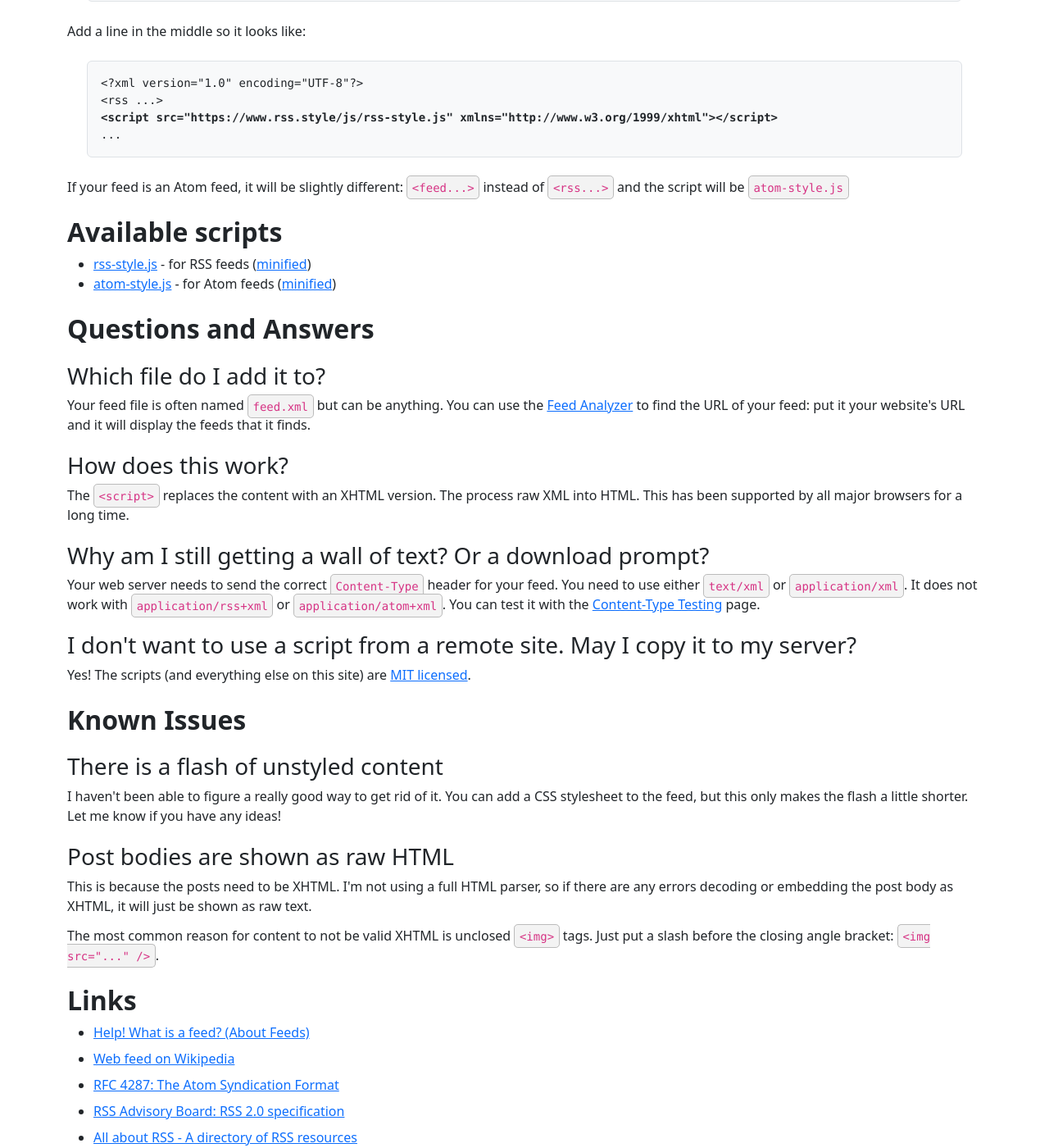
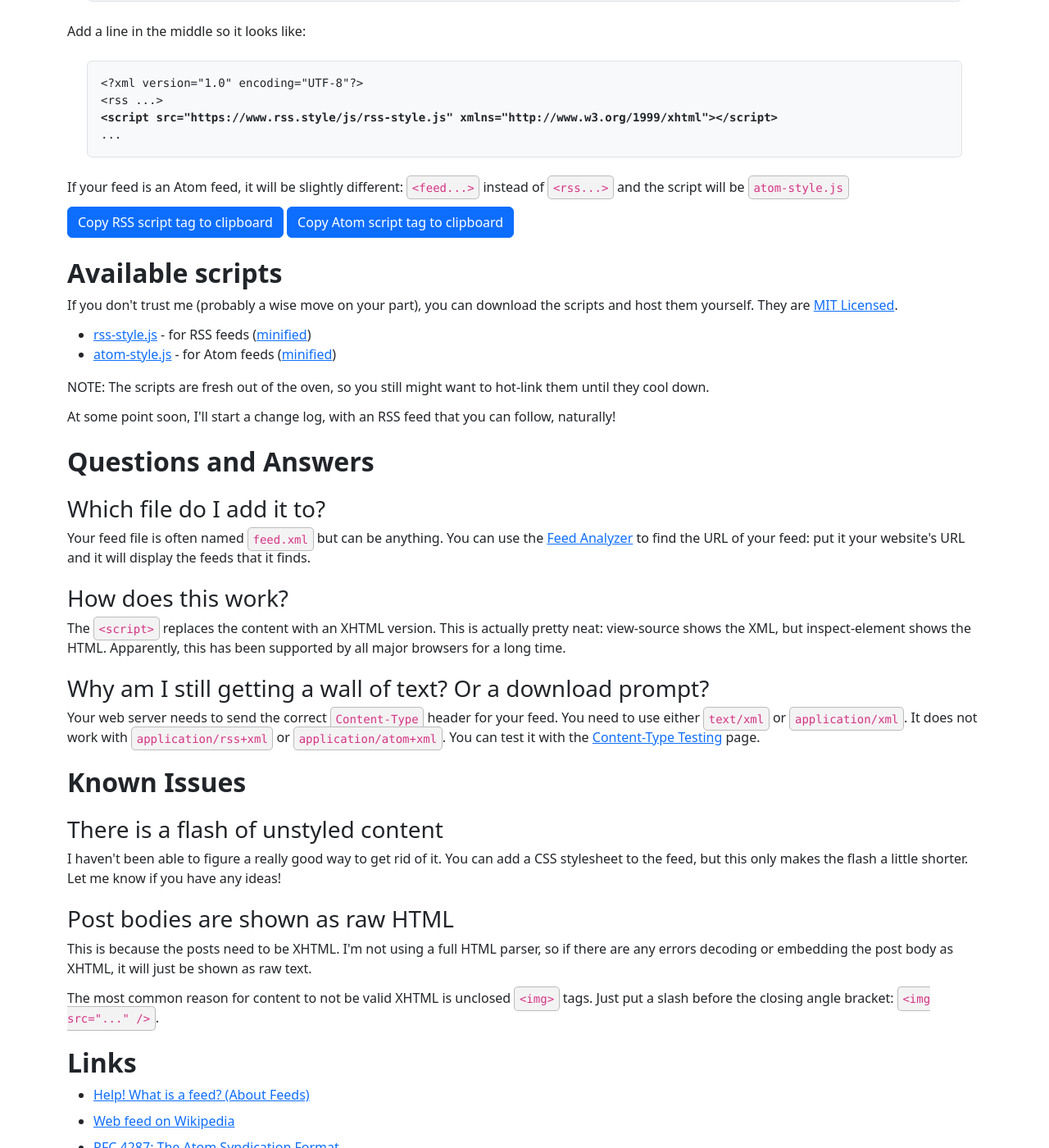
Before and after one commit to fileformat/rss.style, a Jekyll site: the page built from docs/index.html, in a window 1280 px wide and 1400 px high, scrolled down 827 px. Shown: the whole window at 82% size. Built offline with Jekyll 4.4.1, drawn with Linux system fonts in a browser that asks for light colours; some web fonts are replaced; comment, search, counter and statistics services are not loaded.

Commit message:
Home page improvements

```diff
--- a/docs/index.html
+++ b/docs/index.html
@@ -64,12 +64,33 @@ h1: RSS Style
 
 <p>If your feed is an Atom feed, it will be slightly different: <code>&lt;feed...&gt;</code> instead of <code>&lt;rss...&gt;</code> and the script will be <code>atom-style.js</code></p>
 
+<p>
+    <button class="btn btn-primary"
+        onclick="navigator.clipboard.writeText('&lt;script src=&quot;https://www.rss.style/js/rss-style.js&quot; xmlns=&quot;http://www.w3.org/1999/xhtml&quot;&gt;&lt;/script&gt;');">
+        Copy RSS script tag to clipboard
+    </button>
+
+    <button class="btn btn-primary"
+        onclick="navigator.clipboard.writeText('&lt;script src=&quot;https://www.rss.style/js/atom-style.js&quot; xmlns=&quot;http://www.w3.org/1999/xhtml&quot;&gt;&lt;/script&gt;')">
+        Copy Atom script tag to clipboard
+    </button>
+</p>
+
 <h2 id="available_scripts">Available scripts</h2>
+
+<p>
+    If you don't trust me (probably a wise move on your part), you can download the scripts and host them yourself.
+    They are <a href="https://github.com/fileformat/rss.style/blob/main/LICENSE.txt">MIT Licensed</a>.
+</p>
 
 <ul>
     <li><a href="/js/rss-style.js">rss-style.js</a> - for RSS feeds (<a href="/js/rss-style.min.js">minified</a>)</li>
     <li><a href="/js/atom-style.js">atom-style.js</a> - for Atom feeds (<a href="/js/atom-style.min.js">minified</a>)</li>
 </ul>
+
+<p>NOTE: The scripts are fresh out of the oven, so you still might want to hot-link them until they cool down.</p>
+
+<p>At some point soon, I'll start a change log, with an RSS feed that you can follow, naturally!</p>
 
 <h2>Questions and Answers</h2>
 
@@ -82,8 +103,9 @@ h1: RSS Style
 
 <h3>How does this work?</h3>
 <p>
-    The <code>&lt;script&gt;</code> replaces the content with an XHTML version.  The process
-    raw XML into HTML. This has been supported by all major browsers for a long time.
+    The <code>&lt;script&gt;</code> replaces the content with an XHTML version.
+    This is actually pretty neat: view-source shows the XML, but inspect-element shows the HTML.
+    Apparently, this has been supported by all major browsers for a long time.
 </p>
 
 <h3>Why am I still getting a wall of text?  Or a download prompt?</h3>
@@ -92,11 +114,6 @@ h1: RSS Style
     You need to use either <code>text/xml</code> or <code>application/xml</code>.  It does not work with
     <code>application/rss+xml</code> or <code>application/atom+xml</code>.  You can test it with the
     <a href="content-type.html">Content-Type Testing</a> page.
-</p>
-
-<h3>I don't want to use a script from a remote site.  May I copy it to my server?</h3>
-<p>
-    Yes!  The scripts (and everything else on this site) are <a href="https://github.com/fileformat/rss.style/blob/main/LICENSE.txt">MIT licensed</a>.
 </p>
 
 <h2>Known Issues</h2>
```
